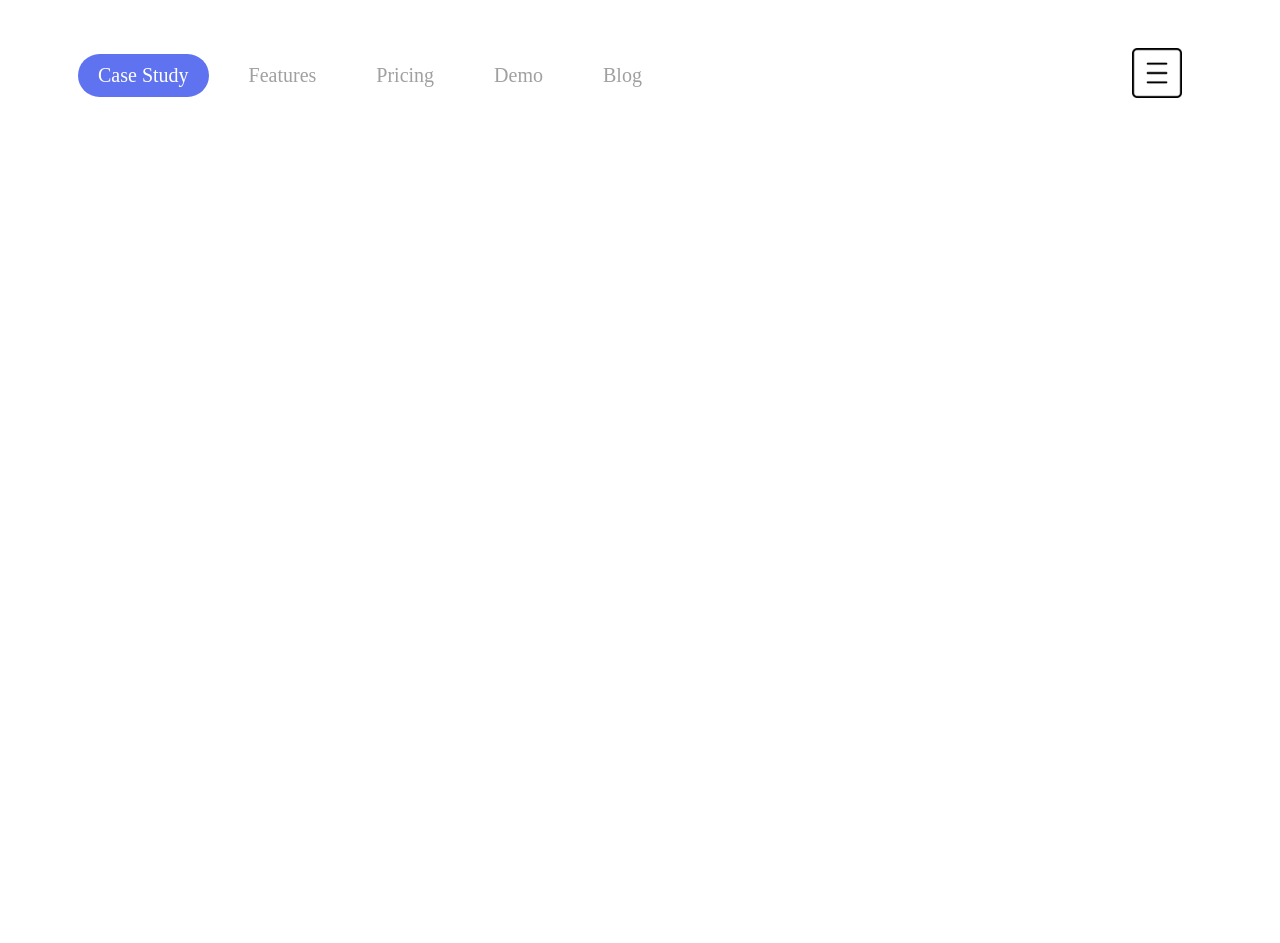
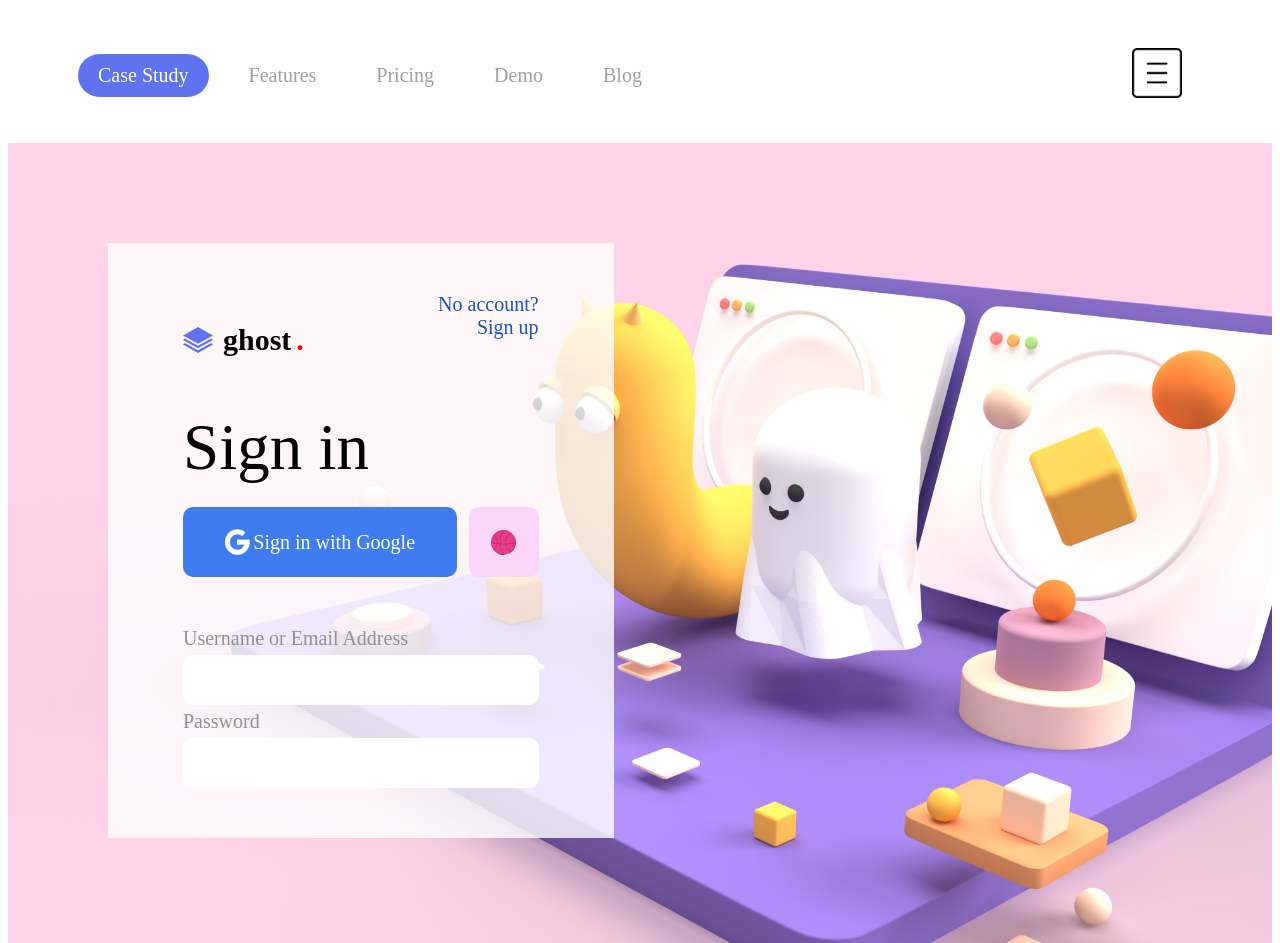
Before and after one commit to MawatariTanaka/NCT-C4T-JSA04, a plain HTML site: page 2021 - 07 - 24/custom-banner/index.html in a window 1280 px wide. Before the commit the page ends 800 px from the top, so only its background shows below. Drawn offline with Linux system fonts and the light colour scheme.

Commit message:
Finish login page

```diff
--- a/2021 - 07 - 24/custom-banner/index.html
+++ b/2021 - 07 - 24/custom-banner/index.html
@@ -23,6 +23,35 @@
         </div>
     </header>
     <main>
+        <div id="login">
+            <div id="login-top">
+                <div id="logo">
+                    <img id="icon" src="pile-of-paper.svg" alt="logo">
+                    <div id="web-name">
+                        <p>ghost</p>
+                        <p style="color:red;">.</p>
+                    </div>
+                </div>
+                <div id="sign-up">No account?<br>Sign up</div>
+            </div>
+            <div style=" padding: 20px 0; font-size: 65px; line-height:80px;">
+                Sign in
+            </div>
+            <div id="alt-sign-in">
+                <div id="google">
+                    <img src="google.png" style="width: 25px;">
+                    <p>Sign in with Google</p>
+                </div>
+                <div id="basketball"></div>
+            </div>
+            <div id="sign-in-form">
+                <div class="sign-in-title">Username or Email Address</div>
+                <input type="text"">
+                <div class="sign-in-title">Password</div>
+                <input type="text">
+            </div>
+        </div>
+
     </main>
 </body>
 
--- a/2021 - 07 - 24/custom-banner/style.css
+++ b/2021 - 07 - 24/custom-banner/style.css
@@ -17,6 +17,7 @@ header {
     display: flex;
     justify-content: space-between;
 }
+
 .head-nav {
     padding: 0.5rem 1rem;
     margin: 0 0.5rem;
@@ -25,6 +26,7 @@ header {
     color: #a0a0a0;
     border-radius: 33px;
 }
+
 .head-nav:first-child {
     background-color: #5f73f0;
     color: white;
@@ -35,8 +37,91 @@ header {
     margin: 0.5rem 1.5rem;
 }
 
-#main {
+main {
     display: block;
+    position: relative;
     height: 100vh;
     background: url(banner.jpg) center top / cover no-repeat;
 }
+
+#login {
+    position: absolute;
+    top: 100px;
+    left: 100px;
+    background-color: rgba(255, 255, 255, 0.8);
+    width: 40%;
+    padding: 50px 75px;
+}
+
+#login-top {
+    display: flex;
+    justify-content: space-between;
+}
+
+#icon {
+    width: 30px;
+    margin-right: 10px;
+}
+
+#logo {
+    display: flex;
+    align-items: center;
+}
+
+#web-name p {
+    display: inline-block;
+    font-size: 30px;
+    font-weight: bold;
+    margin: none;
+}
+
+#sign-up {
+    text-align: right;
+    color: #1855cd;
+}
+
+#alt-sign-in {
+    display: flex;
+    justify-content: space-between;
+}
+#google {
+    width: 77%;
+    height: 70px;
+    padding: 0 40px;
+    display: flex;
+    justify-content: space-around;
+    align-items: center;
+    background-color: #3f7cf0;
+    color: white;
+    border-radius: 10px;
+}
+
+#basketball{
+    width: 70px;
+    height: 70px;
+    background: url(basketball.svg) center center / 25px no-repeat #fbd5fa;
+    background-blend-mode: multiply;
+    border-radius: 10px;
+}
+
+#sign-in-form {
+    margin-top: 50px;
+}
+
+.sign-in-title {
+    margin: 5px 0;
+    color: #949195;
+}
+
+input[type=text] {
+    height: 50px;
+    width: 100%;
+    padding: 0 50px;
+    border: none;
+    border-radius: 10px;
+    outline: none;
+}
+
+input[type=text]:focus {
+    border: 3px solid #a8cdf1;
+}
```
Also changed, not shown: 2021 - 07 - 24/custom-banner/basketball.svg (added), 2021 - 07 - 24/custom-banner/google-plus.png (added), 2021 - 07 - 24/custom-banner/google.png (added), 2021 - 07 - 24/custom-banner/logo.jfif (added), 2021 - 07 - 24/custom-banner/pile-of-paper.svg (added).
